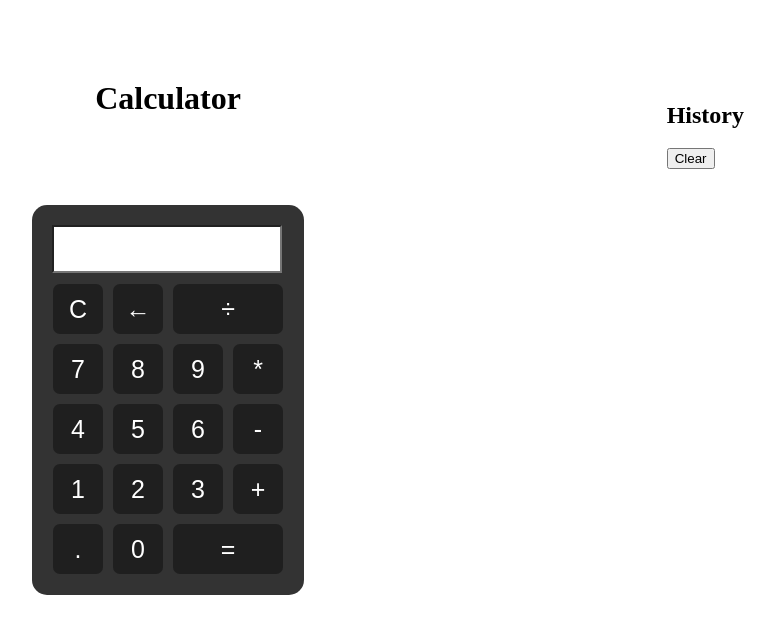
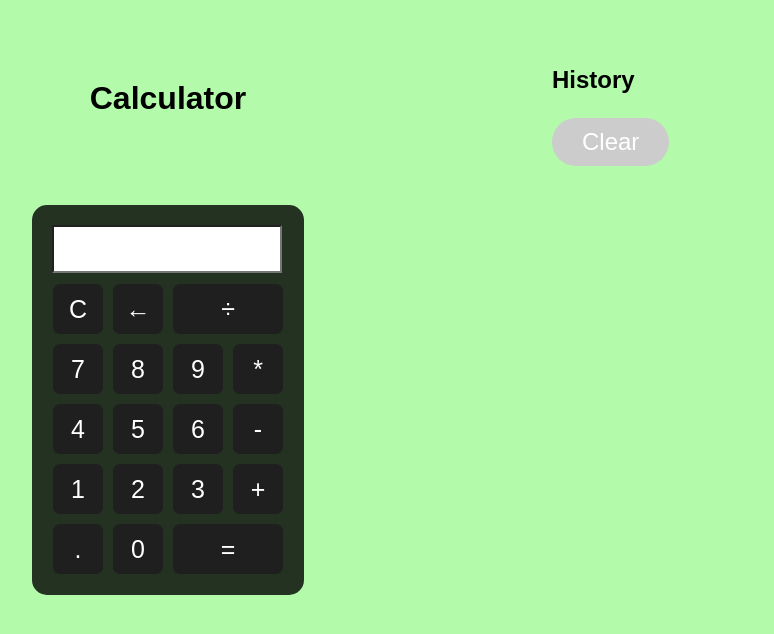
Before and after one commit to jtauanpm/calculator-app, an Angular app: page / in a window 1280 px wide. Shown: the top 634 px of the page, without its empty margins (408-1182 px from the left). Built offline with nearby package versions, Linux system fonts and the light colour scheme.

Commit message:
added session storage

```diff
--- a/src/app/calculator/calculator/calculator.component.css
+++ b/src/app/calculator/calculator/calculator.component.css
@@ -49,8 +49,30 @@ h1{
 }
 
 #historic{
-    position: absolute;
-    top: 7%;
+    height: 100%;
+    width: 15%;
+    position: fixed;
     right: 10%;
-    padding-top: 2%;
+    padding-top: 3%;
 }
+
+#historic-list{
+    font-size: 1.5em;
+    font-style: italic;
+}
+
+#clear-btn{
+    cursor: pointer;
+    opacity: 1;
+    transition: opacity 0.3s;
+}
+
+#clear-btn:hover{
+
+    opacity: 0.8;
+    transition: opacity 0.3s;
+}
+
+#clear-btn:disabled{
+    background-color: #ccc;
+}
--- a/src/app/calculator/calculator/calculator.component.html
+++ b/src/app/calculator/calculator/calculator.component.html
@@ -36,10 +36,10 @@
 
 <div id="historic">
     <h2>History</h2>
-    <div id="one-historic" >
+    <div id="historic-list" >
         <ul>
             <li *ngFor="let historic of historicList">{{ historic.expression }} = {{historic.result}}</li>
         </ul>
-        <button (click)="cleanHistory()">Clear</button>
+        <button [disabled]="historicList.length === 0" class="button" id="clear-btn" (click)="cleanHistory()">Clear</button>
     </div>
 </div>
--- a/src/app/calculator/calculator/calculator.component.ts
+++ b/src/app/calculator/calculator/calculator.component.ts
@@ -13,9 +13,9 @@ export class CalculatorComponent implements OnInit {
   public null:string = 'empty';
   public historicList:CalcRecord[] = [];
   public result:string = ''; // or any
-  public confirm:boolean = false;
+  public clearConfirm:boolean = false;
 
-  constructor(private calculateService:CalculateService) { }
+  constructor(private calculateService:CalculateService) { this.load() }
 
   clean(){
     this.field = '';
@@ -44,14 +44,27 @@ export class CalculatorComponent implements OnInit {
   }
 
   addHistoric(expression:string, result:string){
-    //todo: make model of historic
     this.historicList.unshift(new CalcRecord(expression,result));
+    this.save();
   }
 
   cleanHistory(){
-    this.confirm = confirm("Deseja limpar o histórico ?");
-    if(this.confirm == true){
+    this.clearConfirm = confirm("Deseja limpar o histórico ?");
+    if(this.clearConfirm == true){
       this.historicList = [];
+    }
+  }
+
+  save(){
+    const dataHistoric = JSON.stringify(this.historicList);
+    sessionStorage.setItem('historicList', dataHistoric);
+  }
+
+  load(){
+    const dataHistoric = sessionStorage.getItem('historicList');
+
+    if(dataHistoric !== null){
+      this.historicList = JSON.parse(dataHistoric);
     }
   }
 
--- a/src/index.html
+++ b/src/index.html
@@ -6,6 +6,9 @@
   <base href="/">
   <meta name="viewport" content="width=device-width, initial-scale=1">
   <link rel="icon" type="image/x-icon" href="favicon.ico">
+
+
+  <link rel="stylesheet" href="https://cdnjs.cloudflare.com/ajax/libs/animate.css/3.7.0/animate.min.css">
 </head>
 <body>
   <app-root></app-root>
--- a/src/styles.css
+++ b/src/styles.css
@@ -1 +1,17 @@
 /* You can add global styles to this file, and also import other style files */
+body {
+    background-color: rgb(179, 251, 171);
+    font-family: 'Montserrat', sans-serif;
+}
+
+.button {
+    background-color: #000;
+    border: none;
+    padding: 10px;
+    color: #fff;
+    border-radius: 30px;
+    font-size: 1em;
+    font-weight: 20;
+    padding-left: 30px;
+    padding-right: 30px;
+}
```
